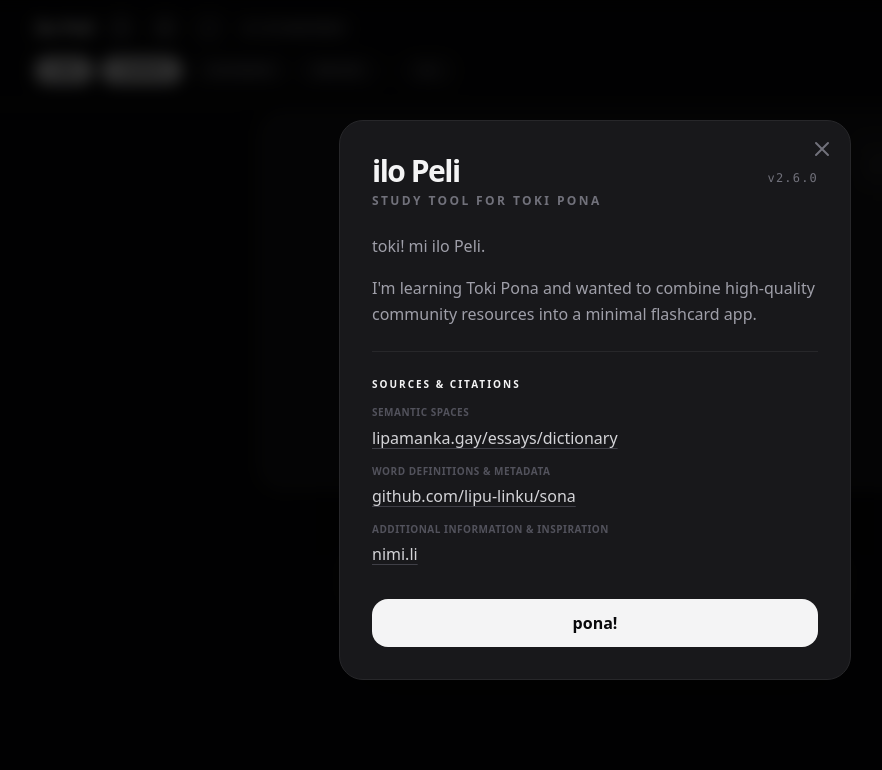
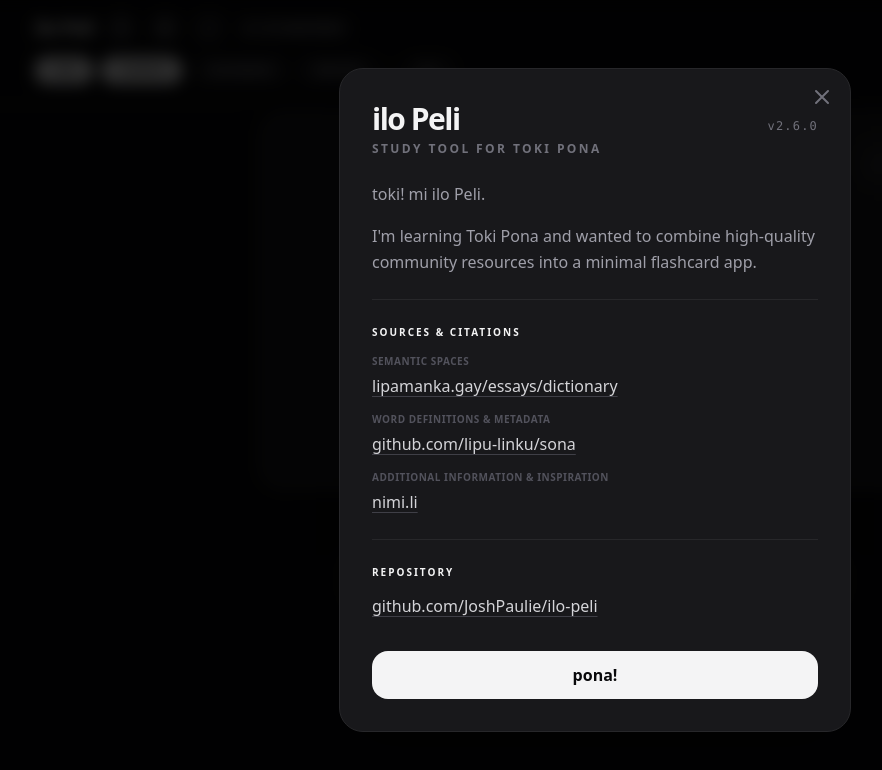
Before and after one commit to JoshPaulie/ilo-peli, a React (Vite) app: page / in a window 1280 px wide. Both pictures are taken after a click on the button 166 px from the left and 28 px from the top of the page. Shown: the top 770 px of the page, without its empty margins (45-927 px from the left). Built offline with nearby package versions, Linux system fonts and the light colour scheme; a web font is replaced by a local one.

Commit message:
chore: add repo link in about modal

```diff
--- a/src/components/Modals.tsx
+++ b/src/components/Modals.tsx
@@ -478,6 +478,20 @@ export function Modals({
                   </li>
                 </ul>
               </div>
+
+              <div className="pt-6 border-t border-zinc-800 mt-6">
+                <h3 className="text-zinc-100 font-bold mb-3 uppercase text-[10px] tracking-[0.2em]">
+                  Repository
+                </h3>
+                <a
+                  href="https://github.com/JoshPaulie/ilo-peli"
+                  target="_blank"
+                  rel="noopener noreferrer"
+                  className="text-zinc-300 hover:text-white underline decoration-zinc-700 underline-offset-4 transition-all"
+                >
+                  github.com/JoshPaulie/ilo-peli
+                </a>
+              </div>
             </div>
             <button
               onClick={onCloseAbout}
```
